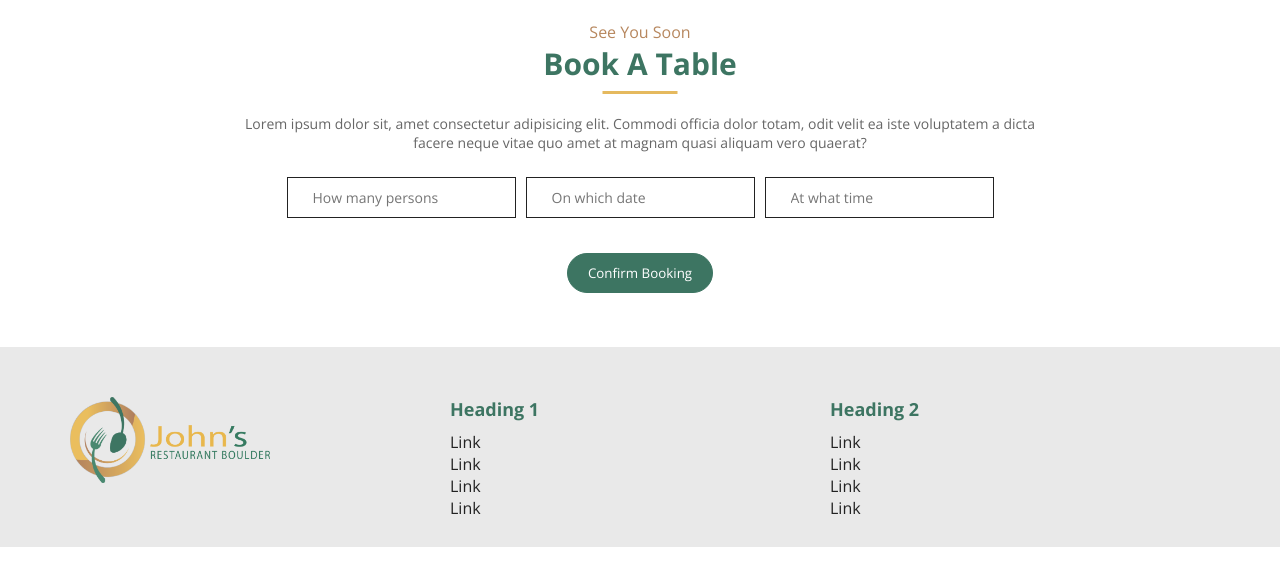
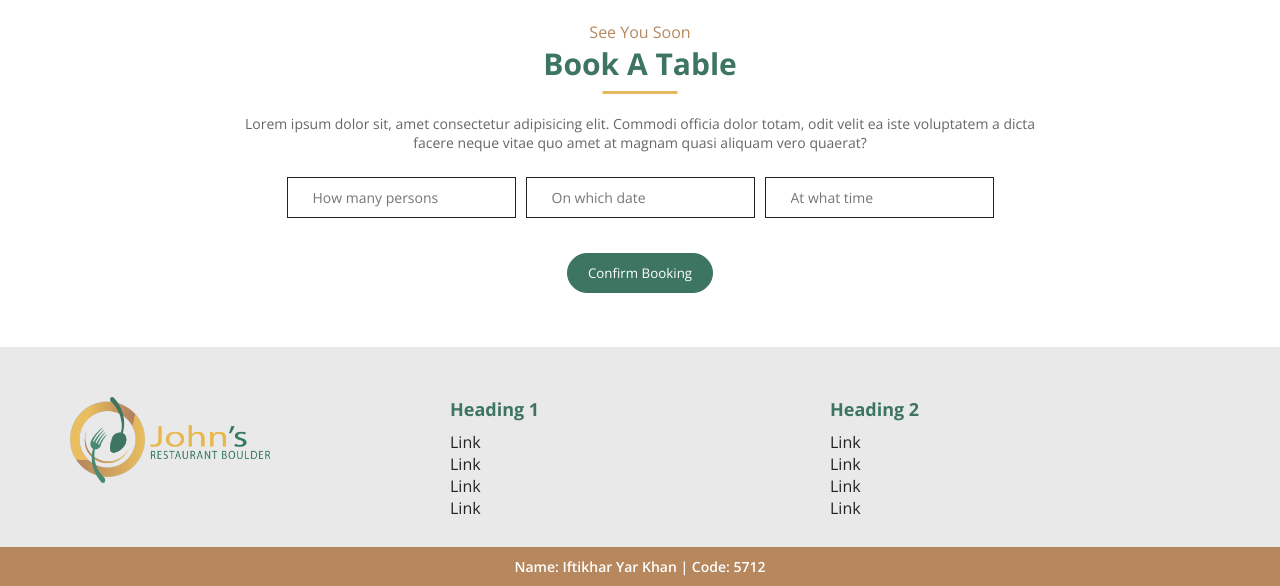
Before and after one commit to iftikharyk/resturant-website, a plain HTML site: page index.html in a window 1280 px wide. Shown: the part 2509-3095 px from the top of the page. Before the commit the page ends 3056 px from the top, so only its background shows below. Drawn offline with nearby package versions, Linux system fonts and the light colour scheme.

Commit message:
added code

```diff
--- a/assets/css/style.scss
+++ b/assets/css/style.scss
@@ -936,3 +936,13 @@ footer {
         }
     }
 }
+
+#copy {
+    width: 100%;
+    text-align: center;
+    padding: 10px 0px;
+    font-weight: 600;
+    font-size: 14px;
+    color: #fff;
+    background: $accent;
+}
--- a/index.html
+++ b/index.html
@@ -306,6 +306,8 @@
     </footer>
     <!-- footer end -->
 
+    <div id="copy">Name: Iftikhar Yar Khan | Code: 5712</div>
+
     <!-- Javascripts -->
     <script src="assets/js/main.js"></script>
 </body>
```
Also changed, not shown: about.html (+2 -0 lines), blog.html (+2 -0 lines), contact.html (+2 -0 lines), menu.html (+2 -0 lines), assets/css/style.css, 1 other file.
